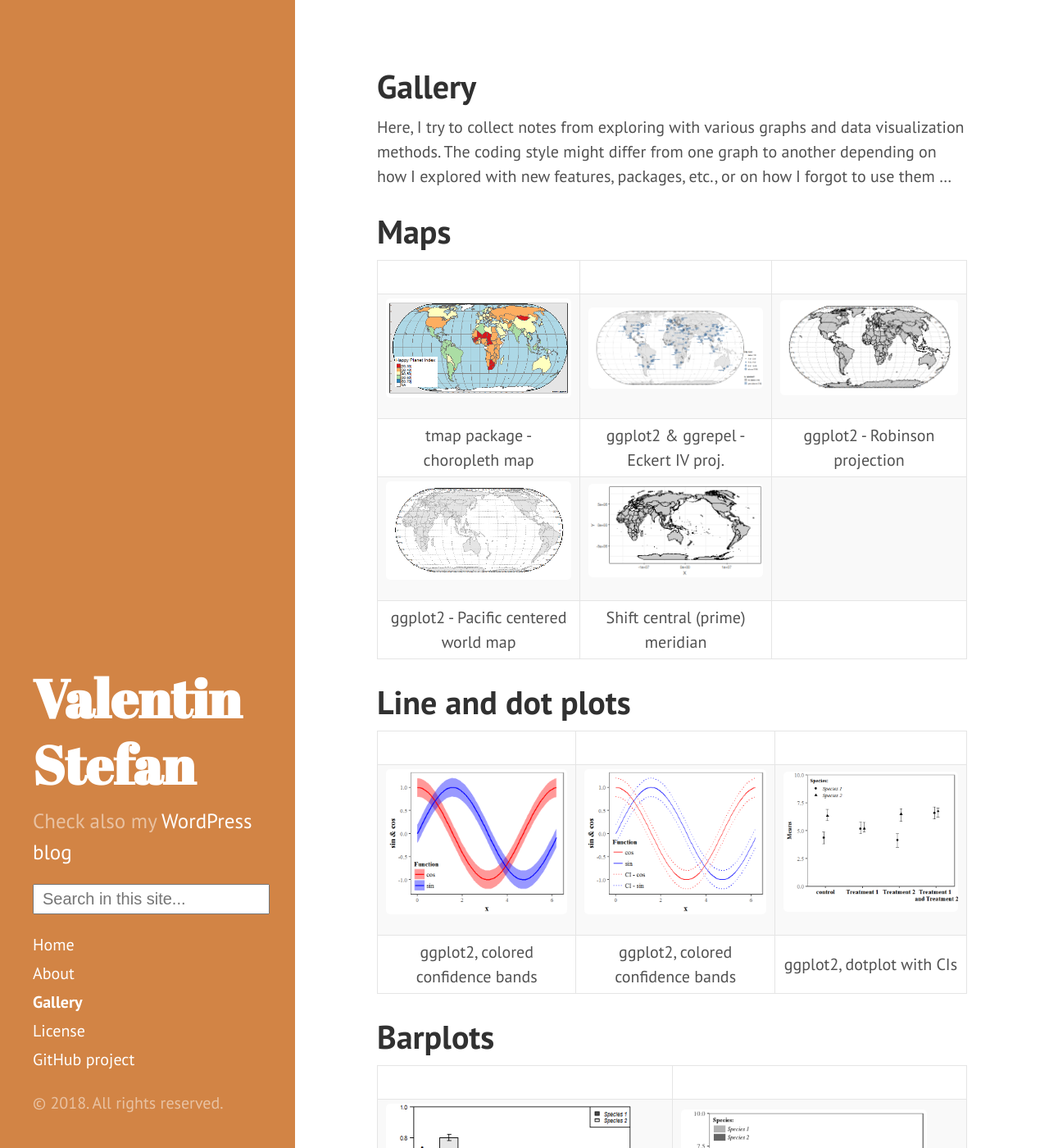
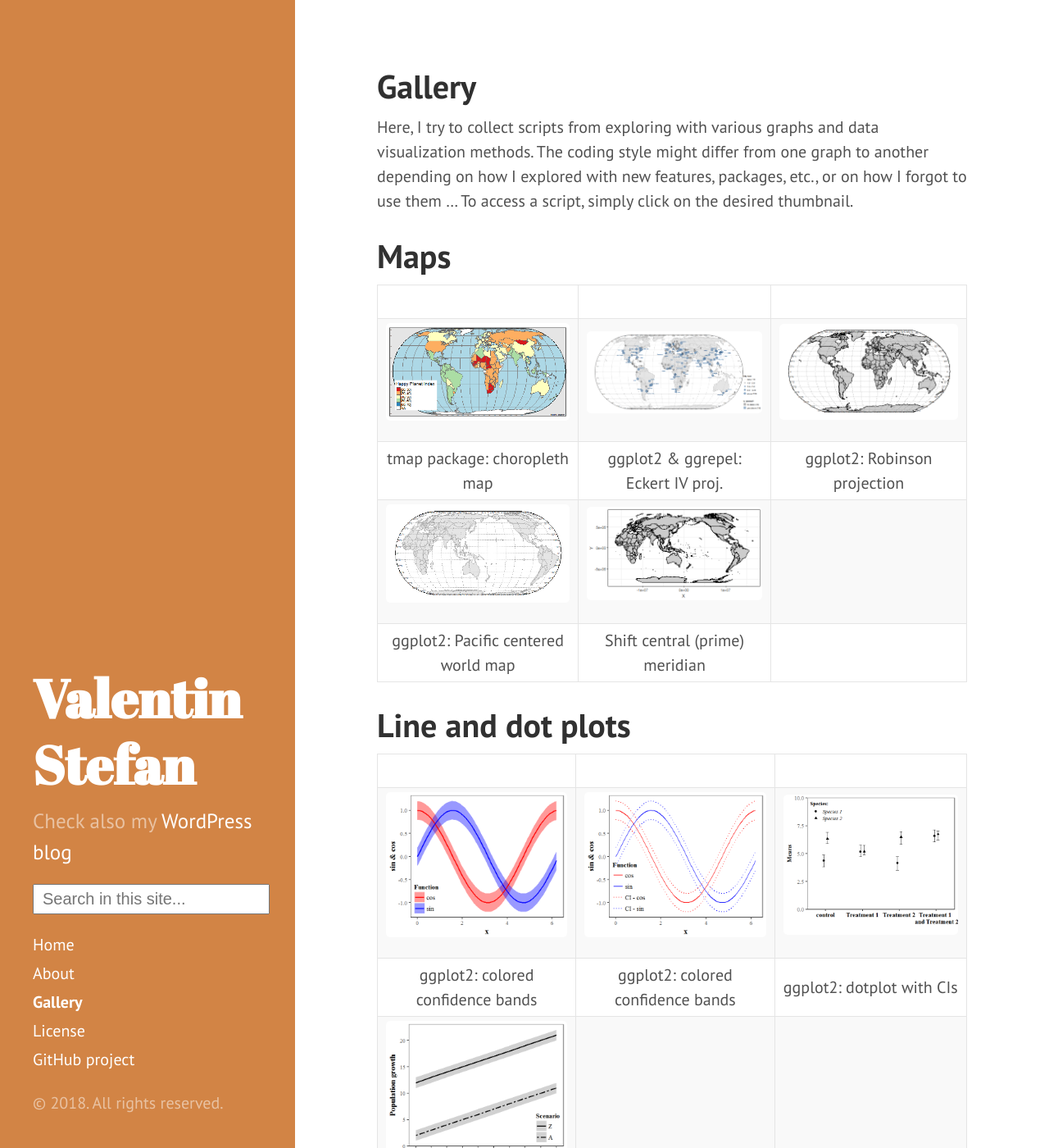
Before and after one commit to valentinitnelav/valentinitnelav.github.io, a Jekyll site: the page built from gallery.md, in a window 1280 px wide and 1400 px high. Shown: the whole window at 82% size. Built offline with Jekyll 4.4.1, drawn with Linux system fonts in a browser that asks for light colours; nearby versions of some CDN libraries; comment, search, counter and statistics services are not loaded; some of the changed lines change nothing that is shown; some of the changed text lies outside the part shown.

Commit message:
add simple_confidence_bands

```diff
--- a/gallery.md
+++ b/gallery.md
@@ -3,7 +3,7 @@ layout: page
 title: Gallery
 ---
 
-Here, I try to collect notes from exploring with various graphs and data visualization methods. The coding style might differ from one graph to another depending on how I explored with new features, packages, etc., or on how I forgot to use them ...
+Here, I try to collect scripts from exploring with various graphs and data visualization methods. The coding style might differ from one graph to another depending on how I explored with new features, packages, etc., or on how I forgot to use them ... To access a script, simply click on the desired thumbnail.
 
 [//]: # ===============================================================================================================
 # Maps
@@ -17,9 +17,9 @@ Here, I try to collect notes from exploring with various graphs and data visuali
 |                                       |                                         |
 :-------------------------------------: | :-------------------------------------: | :-------------------------------------:
 [![][m1]{:width="300px"}][cm1]          | [![][m2]{:width="300px"}][cm2]          | [![][m3]{:width="300px"}][cm3]
-tmap package - choropleth map           | ggplot2 & ggrepel - Eckert IV proj.     | ggplot2 - Robinson projection
+tmap package: choropleth map            | ggplot2 & ggrepel: Eckert IV proj.      | ggplot2: Robinson projection
 [![][m4]{:width="300px"}][cm4]          | [![][m5]{:width="300px"}][cm5]          |
-ggplot2 - Pacific centered world map    | Shift central (prime) meridian          |
+ggplot2: Pacific centered world map     | Shift central (prime) meridian          |
 
 
 [//]: # -----------------------------------------------------------------------
@@ -51,7 +51,9 @@ ggplot2 - Pacific centered world map    | Shift central (prime) meridian
 |                                       |                                         |
 :-------------------------------------: | :-------------------------------------: | :-------------------------------------:
 [![][l1]{:width="300px"}][cl1]          | [![][l2]{:width="300px"}][cl2]          | [![][l3]{:width="300px"}][cl3]
-ggplot2, colored confidence bands       | ggplot2, colored confidence bands       | ggplot2, dotplot with CIs
+ggplot2: colored confidence bands       | ggplot2: colored confidence bands       | ggplot2: dotplot with CIs
+[![][l4]{:width="300px"}][cl4]          | |
+ggplot2: simple confidence bands        | |
 
 [//]: # -----------------------------------------------------------------------
 [//]: # Links to line & dot plots (l) and code (cl)
@@ -65,6 +67,9 @@ ggplot2, colored confidence bands       | ggplot2, colored confidence bands
 
 [l3]: https://raw.githubusercontent.com/valentinitnelav/valentinitnelav.github.io/master/gallery/dotplot_ci_bars.png
 [cl3]: https://github.com/valentinitnelav/valentinitnelav.github.io/blob/master/gallery/dotplot_ci_bars.R
+
+[l4]: https://raw.githubusercontent.com/valentinitnelav/valentinitnelav.github.io/master/gallery/simple_confidence_bands.png
+[cl4]: https://github.com/valentinitnelav/valentinitnelav.github.io/blob/master/gallery/simple_confidence_bands.R
 
 
 [//]: # ===============================================================================================================
```
